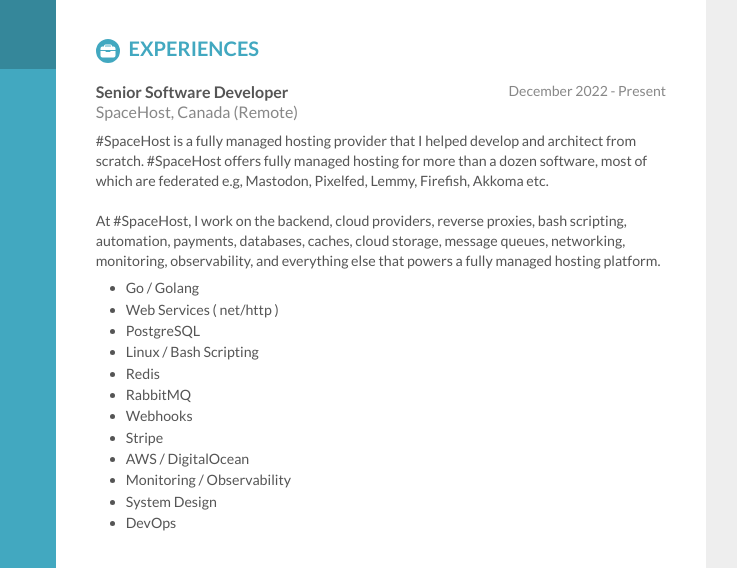
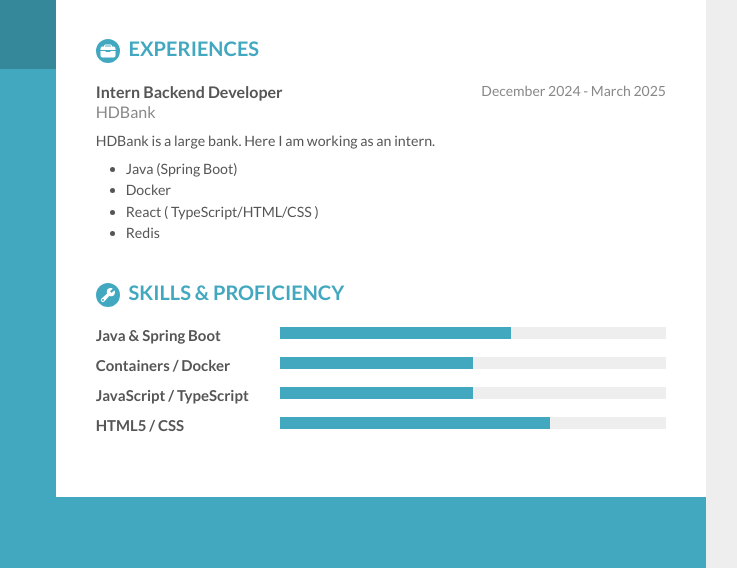
Before and after one commit to Taun0813/Taun0813.github.io, a plain HTML site: page index.html in a window 1280 px wide. Shown: the part 219-787 px from the top of the page, 414-1151 px from the left. Drawn offline with nearby package versions, Linux system fonts and the light colour scheme.

Commit message:
Update index.html

```diff
--- a/index.html
+++ b/index.html
@@ -100,29 +100,7 @@
                 </ul>
 -->
 
-                <!-- SpaceHost -->
-                <div class="exp-head clearfix">
-                    <p class="exp-title">Senior Software Developer</p>
-                    <p class="exp-duration">December 2022 - Present</p>
-                </div>
-                <p class="exp-place">SpaceHost, Canada (Remote)</p>
-                <p class="exp-desc">#SpaceHost is a fully managed hosting provider that I helped develop and architect from scratch. #SpaceHost offers fully managed hosting for more than a dozen software, most of which are federated e.g, Mastodon, Pixelfed, Lemmy, Firefish, Akkoma etc.
-                    <br/><br/>
-                    At #SpaceHost, I work on the backend, cloud providers, reverse proxies, bash scripting, automation, payments, databases, caches, cloud storage, message queues, networking, monitoring, observability, and everything else that powers a fully managed hosting platform.</p>
-                <ul class="exp-items">
-                    <li>Go / Golang </li>
-                    <li>Web Services ( net/http )</li>
-                    <li>PostgreSQL</li>
-                    <li>Linux / Bash Scripting</li>
-                    <li>Redis</li>
-                    <li>RabbitMQ</li>
-                    <li>Webhooks</li>
-                    <li>Stripe</li>
-                    <li>AWS / DigitalOcean</li>
-                    <li>Monitoring / Observability</li>
-                    <li>System Design</li>
-                    <li>DevOps</li>
-                </ul>
+
 
 
                 <!-- Railtown -->
@@ -138,6 +116,7 @@
                     <li>Java (Spring Boot)</li>
                     <li>Docker</li>
                     <li>React ( TypeScript/HTML/CSS )</li>
+                    <li>Redis</li>
                 </ul>
 
 
```
